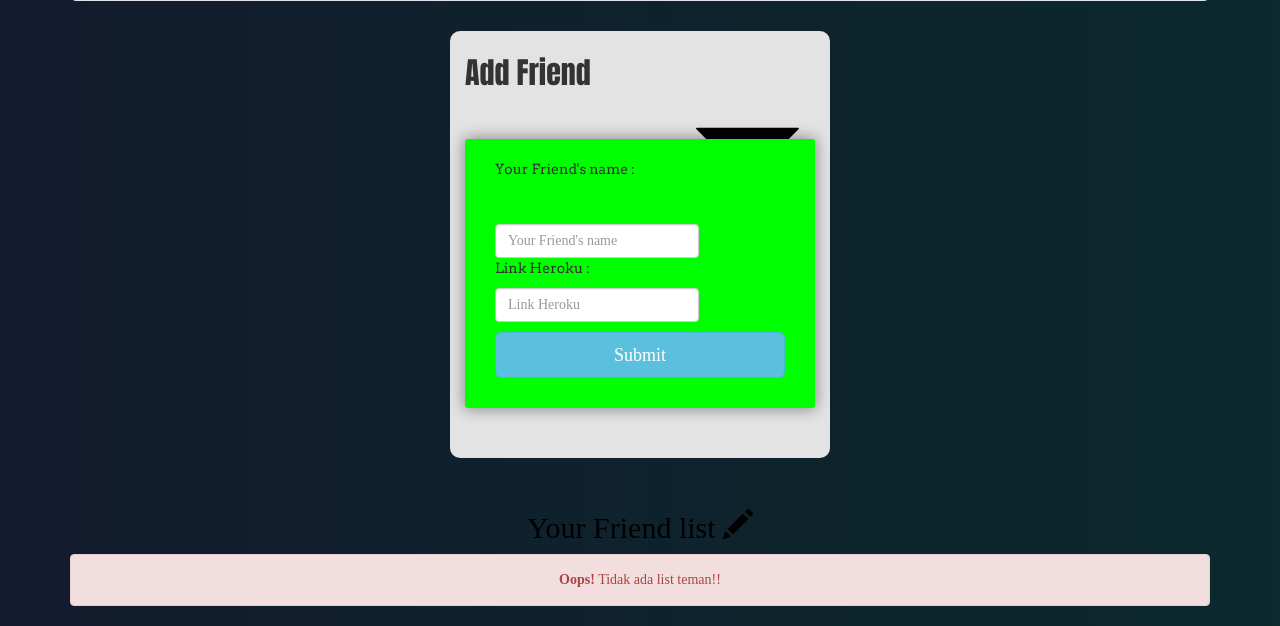
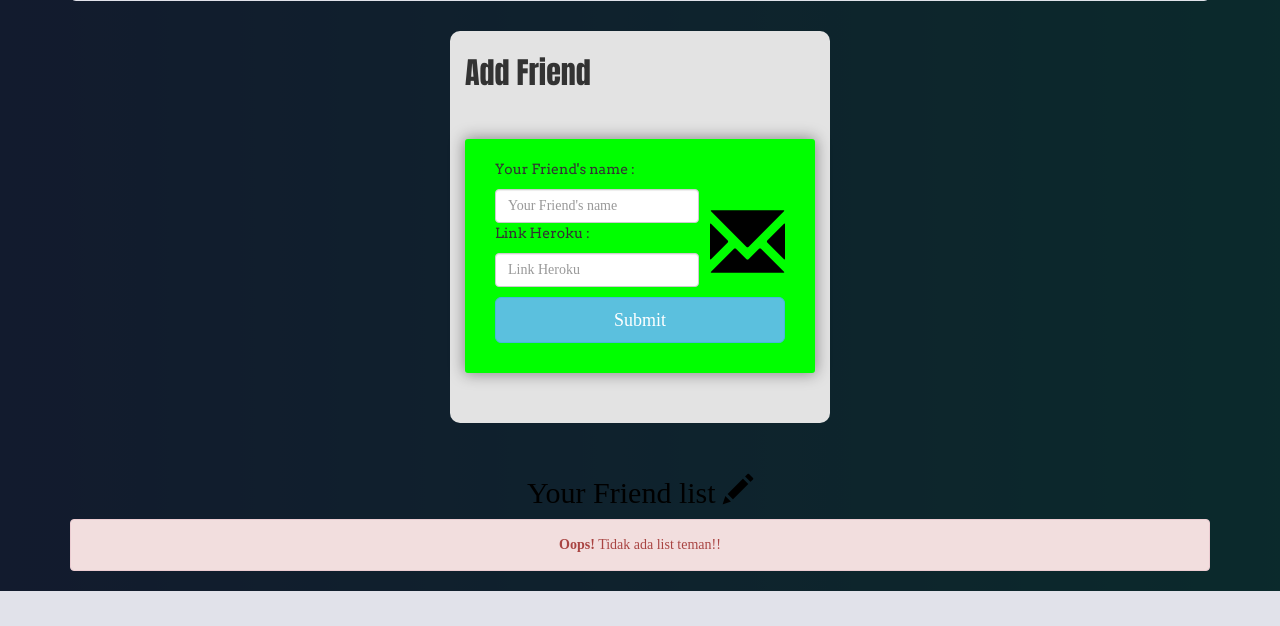
Before and after one commit to Fajrinmk/Tugas_1_PPW, a Django app: template add_friend/templates/add_friend/add_friend.html in a window 1280 px wide. Shown: the part 400-1026 px from the top of the page. After the commit the page ends 991 px from the top, so only its background shows below. Run offline with Django 3.2, Linux system fonts and the light colour scheme; the template is opened without the code that fills it, so the values that code supplies are empty; parts of the project's set-up code (start-up, migrations or seed data) failed here and were passed over; some libraries are stand-ins or nearby versions.

Commit message:
add_friend hampir kelar

```diff
--- a/add_friend/templates/add_friend/add_friend.html
+++ b/add_friend/templates/add_friend/add_friend.html
@@ -22,10 +22,10 @@
 		<div class="col-md-4 pembungkus1" id="input-list">
 
 			<h2 class="judul1">Add Friend</h2>
-			<span class="glyphicon glyphicon-envelope hidden-md hidden-xs hidden-sm" aria-hidden="true"></span>
 			<form class="navbar-form form_add" method="POST" action="{% url 'add_friend:tambah_teman' %}">
 				 	{% csrf_token %}
 					<p class="font1">Your Friend's name :</p> <input type="text" placeholder="Your Friend's name" class="form-control" name="name">
+					<span class="glyphicon glyphicon-envelope hidden-md hidden-xs hidden-sm" aria-hidden="true"></span>
 					<p class="font1">Link Heroku :</p> <input type="text" placeholder="Link Heroku" class="form-control" name="heroku_link"></td>
 					<p><input id="submit" type="submit" class="btn btn-lg btn-block btn-info submit1" value="Submit"></p>
 			</form>
--- a/templates/base.html
+++ b/templates/base.html
@@ -86,10 +86,10 @@ margin-bottom: 40px;
 background-color: black;
 }
 .glyphicon-envelope{
-font-size: 105px;
+font-size: 75px;
 float: right;
-margin-right: 15px;
-margin-top: 20px;
+margin-right: 0px;
+margin-top: 15px;
 color: black;
 }
     .add-teman{
```
